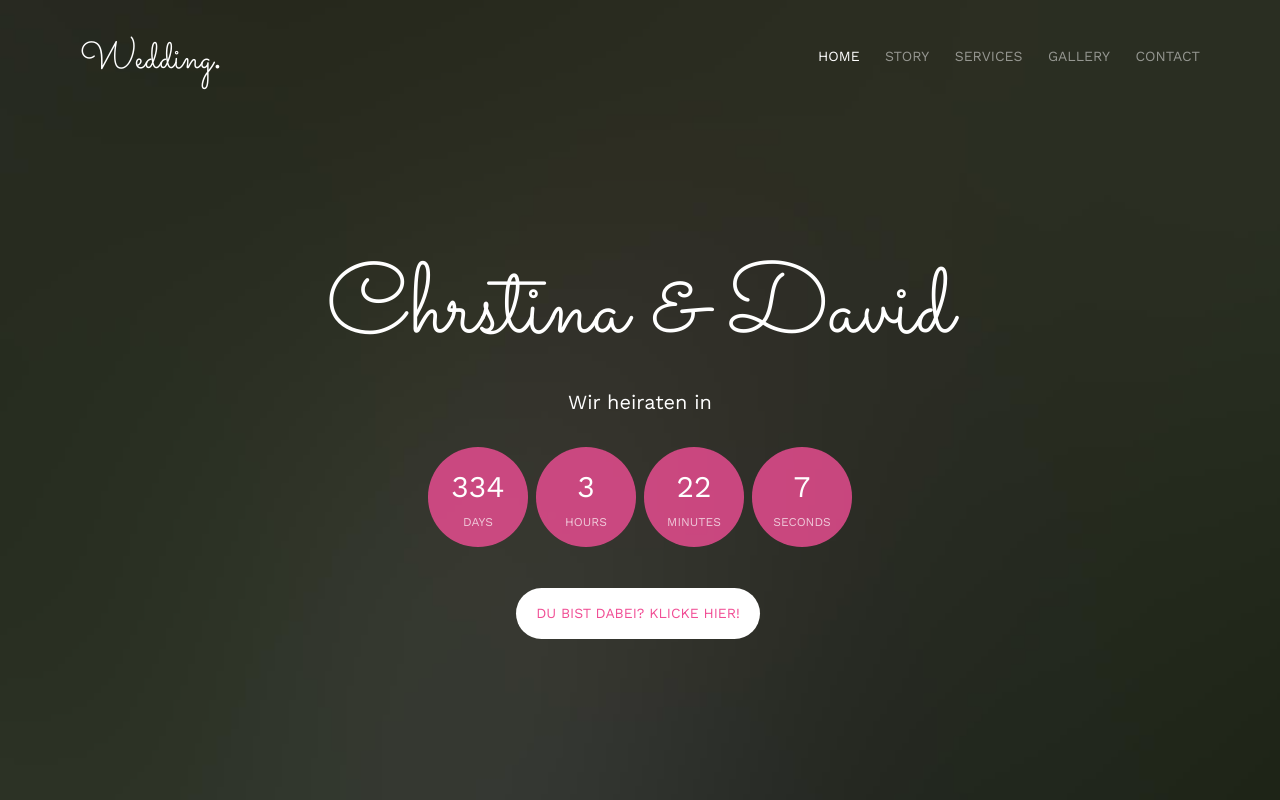
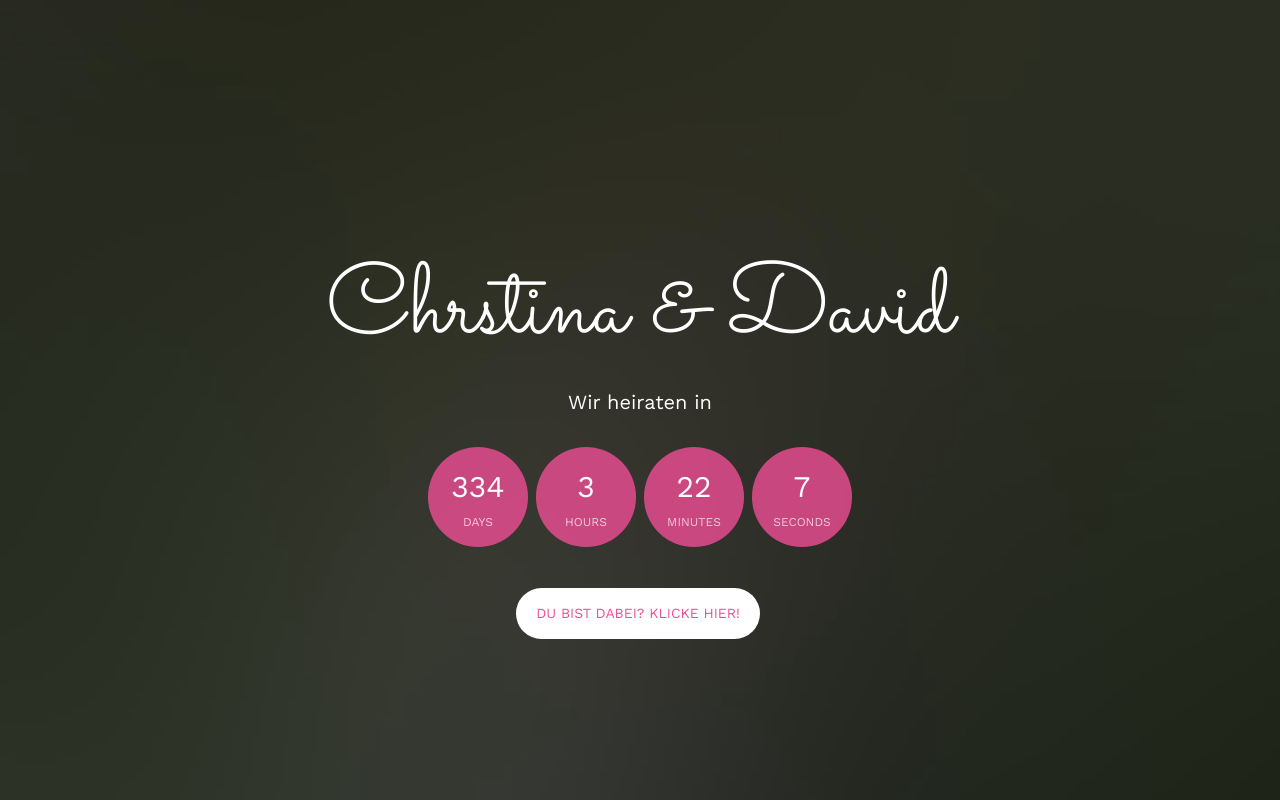
Before and after one commit to AdaLollA/wedding, a plain HTML site: page index.html in a window 1280 px wide. Shown: the top 800 px of the page. Drawn offline with nearby package versions, Linux system fonts and the light colour scheme; files whose address does not match are found by name.

Commit message:
removed nav

```diff
--- a/index.html
+++ b/index.html
@@ -68,13 +68,16 @@
 	<div class="fh5co-loader"></div>
 
 	<div id="page">
+
+	<!--
 	<nav class="fh5co-nav" role="navigation">
 		<div class="container">
 			<div class="row">
 				<div class="col-xs-2">
-					<div id="fh5co-logo"><a href="index.html">Wedding<strong>.</strong></a></div>
+					<div id="fh5co-logo"><a href="index.html">Hochzeit<strong>.</strong></a></div>
 				</div>
 				<div class="col-xs-10 text-right menu-1">
+
 					<ul>
 						<li class="active"><a href="index.html">Home</a></li>
 						<li><a href="about.html">Story</a></li>
@@ -98,11 +101,13 @@
 						</li>
 						<li><a href="contact.html">Contact</a></li>
 					</ul>
+
 				</div>
 			</div>
 
 		</div>
 	</nav>
+	-->
 
 	<header id="fh5co-header" class="fh5co-cover" role="banner" style="background-image:url(images/img_bg_2.jpg);" data-stellar-background-ratio="0.5">
 		<div class="overlay"></div>
```
